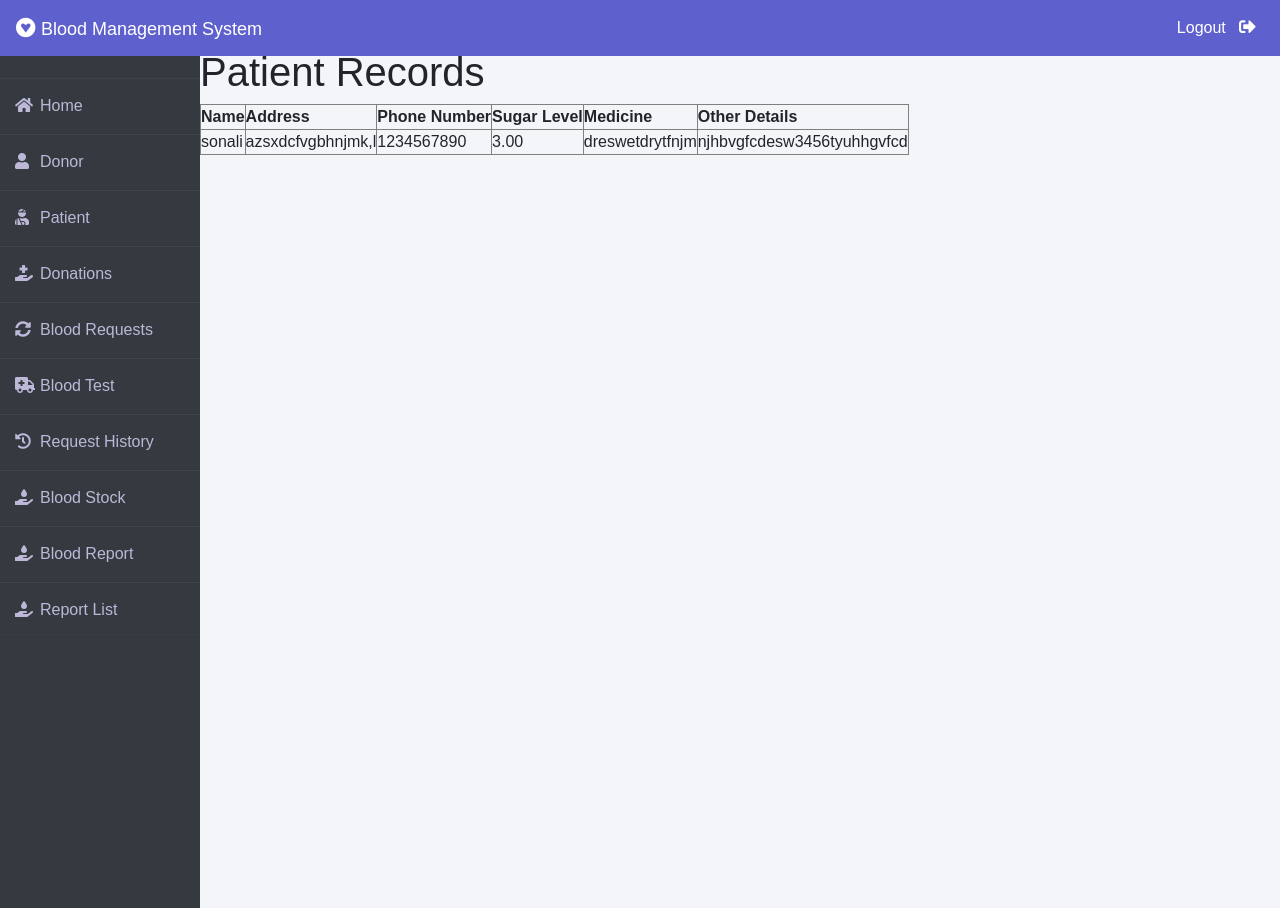
After one commit to Sudhirkdnw/Blood_Management, a Django app: page /list/ in a window 1280 px wide. The commit adds this page. Run offline with Django 3.2, Linux system fonts and the light colour scheme; a user stored in the database is signed in; data comes from the database, SQL or seed files in the repository; both versions use the stored data as it was after the commit; some libraries are stand-ins or nearby versions.

Commit message:
all complete

```diff
--- a/blood/models.py
+++ b/blood/models.py
@@ -1,4 +1,6 @@
 from django.db import models
+from django.contrib.auth.models import User
+
 from patient import models as pmodels
 from donor import models as dmodels
 class Stock(models.Model):
@@ -19,3 +21,14 @@ class BloodRequest(models.Model):
     date=models.DateField(auto_now=True)
     def __str__(self):
         return self.bloodgroup
+
+class Report(models.Model):
+    user = models.ForeignKey(User, on_delete=models.CASCADE, related_name='patients')
+    address = models.TextField()
+    phone_number = models.CharField(max_length=15)
+    sugar_level = models.DecimalField(max_digits=5, decimal_places=2)
+    medicine = models.TextField()
+    other_details = models.TextField(blank=True, null=True)
+
+    def __str__(self):
+        return f"{self.user.username} - {self.phone_number}"
--- a/blood/views.py
+++ b/blood/views.py
@@ -13,6 +13,8 @@ from patient import models as pmodels
 from donor import forms as dforms
 from patient import forms as pforms
 from patient.models import BloodTest
+from .models import Report
+from .forms import ReportForm
 
 
 def home_view(request):
@@ -252,3 +254,20 @@ def reject_donation_view(request,pk):
 def admin_bloodtest(request):
     bloodtest = BloodTest.objects.all()
     return render(request,'blood/admin_bloodtest.html',{'bloodtest':bloodtest})
+
+
+@login_required
+def add_report(request):
+    if request.method == 'POST':
+        form = ReportForm(request.POST)
+        if form.is_valid():
+            form.save()
+            return redirect('../')
+    else:
+        form = ReportForm()
+    return render(request, 'blood/add_report.html', {'form': form})
+
+@login_required
+def list_report(request):
+    report = Report.objects.all()
+    return render(request, 'blood/list_report.html', {'report': report})
--- a/bloodbankmanagement/urls.py
+++ b/bloodbankmanagement/urls.py
@@ -17,6 +17,9 @@ from django.contrib import admin
 from django.urls import path,include
 from django.contrib.auth.views import LogoutView,LoginView
 from blood import views
+from blood.views import  add_report, list_report
+
+
 urlpatterns = [
     path('admin/', admin.site.urls),
 
@@ -46,5 +49,7 @@ urlpatterns = [
     path('admin-request-history', views.admin_request_history_view,name='admin-request-history'),
     path('update-approve-status/<int:pk>', views.update_approve_status_view,name='update-approve-status'),
     path('update-reject-status/<int:pk>', views.update_reject_status_view,name='update-reject-status'),
+    path('add/', add_report, name='add_report'),
+    path('list/', list_report, name='list_report'),
 
 ]
--- a/patient/urls.py
+++ b/patient/urls.py
@@ -9,5 +9,7 @@ urlpatterns = [
     path('make-request', views.make_request_view,name='make-request'),
     path('my-request', views.my_request_view,name='my-request'),
     path('bloodtest', views.bloodtest,name='bloodtest'),
+    path('myreport', views.myreport, name='myreport'),
+
 
 ]
--- a/templates/blood/adminbase.html
+++ b/templates/blood/adminbase.html
@@ -186,6 +186,8 @@ body{
 
             <li><a style="text-decoration:none;" href="/admin-request-history"><i class="fas fa-history"></i>Request History</a></li>
             <li><a style="text-decoration:none;" href="/admin-blood"><i class="fas fa-hand-holding-water"></i>Blood Stock</a></li>
+            <li><a style="text-decoration:none;" href="/add"><i class="fas fa-hand-holding-water"></i>Blood Report</a></li>
+            <li><a style="text-decoration:none;" href="/list"><i class="fas fa-hand-holding-water"></i>Report List</a></li>
 
         </ul>
 
--- /dev/null
+++ b/templates/blood/list_report.html
@@ -0,0 +1,28 @@
+{% extends 'blood/adminbase.html' %}
+{% block content %}
+{% load widget_tweaks %}
+{%load static%}
+    <h1>Patient Records</h1>
+    <table border="1">
+        <tr>
+            <th>Name</th>
+            <th>Address</th>
+            <th>Phone Number</th>
+            <th>Sugar Level</th>
+            <th>Medicine</th>
+            <th>Other Details</th>
+        </tr>
+        {% for report in report %}
+        <tr>
+            <td>{{ report.user.username }}</td>
+            <td>{{ report.address }}</td>
+            <td>{{ report.phone_number }}</td>
+            <td>{{ report.sugar_level }}</td>
+            <td>{{ report.medicine }}</td>
+            <td>{{ report.other_details }}</td>
+        </tr>
+        {% endfor %}
+    </table>
+
+
+    {% endblock content %}
--- a/templates/patient/patientbase.html
+++ b/templates/patient/patientbase.html
@@ -181,6 +181,8 @@ body{
             <li><a style="text-decoration:none;" href="/patient/make-request"><i class="fas fa-sync-alt"></i>Make Request</a></li>
             <li><a style="text-decoration:none;" href="/patient/my-request"><i class="fas fa-history"></i>Request History</a></li>
             <li><a style="text-decoration:none;" href="/patient/bloodtest"><i class="fas fa-ambulance"></i>Blood Testing</a></li>
+            <li><a style="text-decoration:none;" href="/patient/myreport"><i class="fas fa-ambulance"></i>Blood Report</a></li>
+
 
         </ul>
 
```
Also changed, not shown: blood/forms.py (+13 -0 lines), patient/views.py (+10 -1 lines), templates/blood/add_report.html (added, +16 -0 lines), templates/patient/myreport.html (added, +29 -0 lines), blood/migrations/0005_reportmessage.py (added), blood/migrations/0006_auto_20241204_1125.py (added), blood/migrations/0007_auto_20241204_1128.py (added), db.sqlite3.
